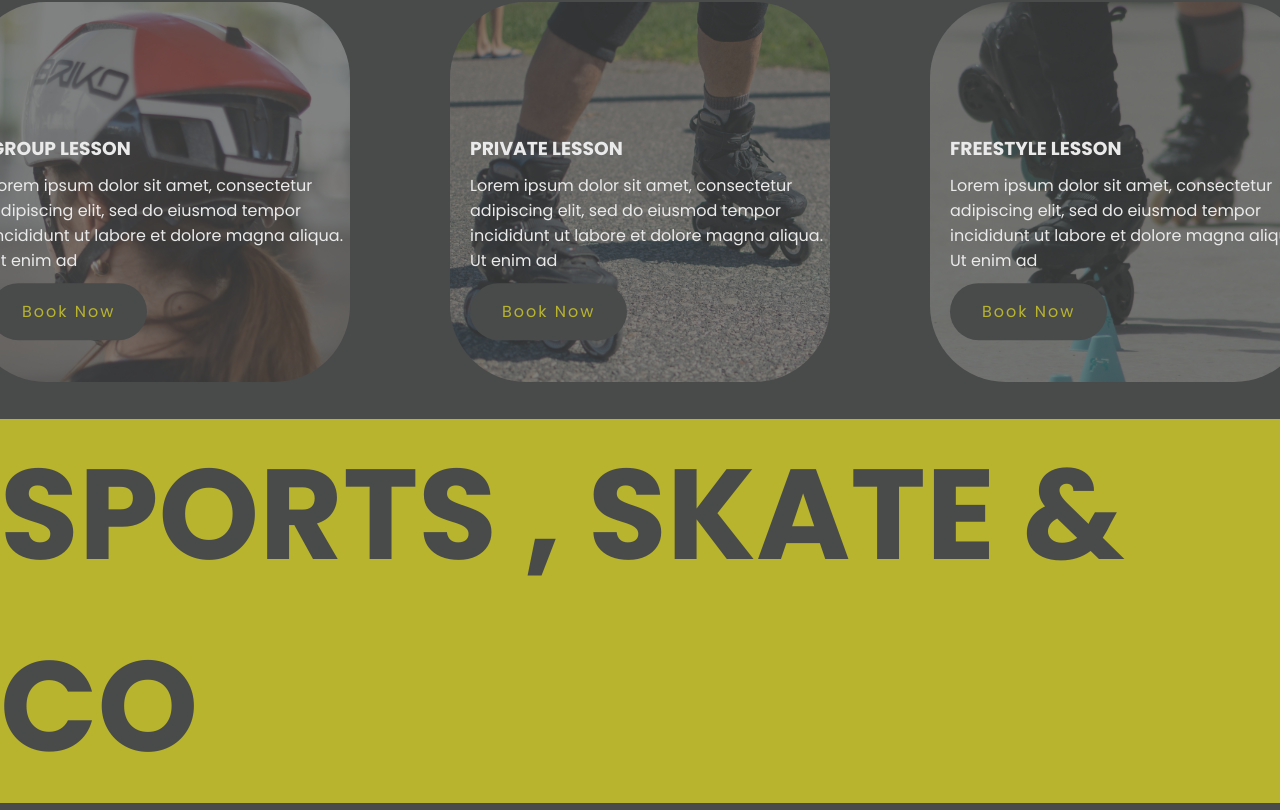
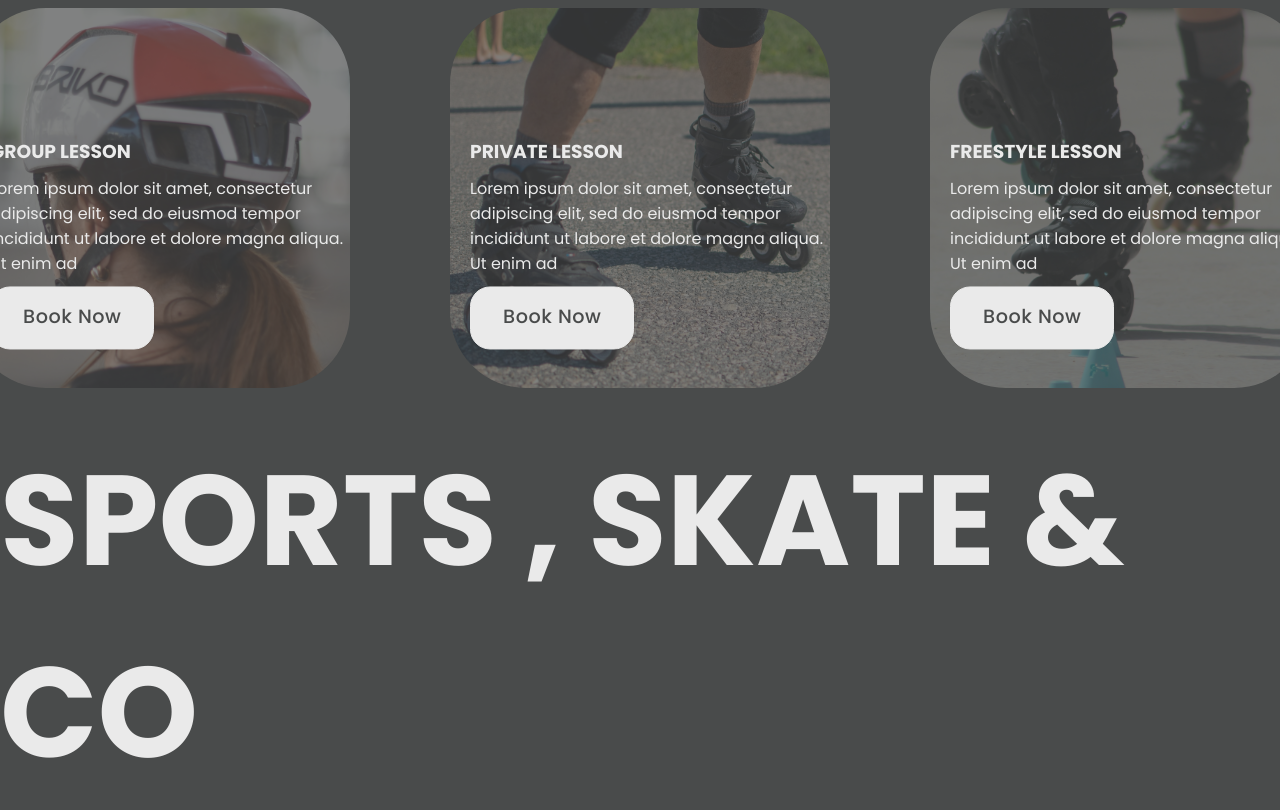
Before and after one commit to garytann/four-wheels-app-react, a React (Create React App) app in the folder my-app/: page / in a window 1280 px wide. Shown: the part 1670-2480 px from the top of the page. Built offline with nearby package versions, Linux system fonts and the light colour scheme.

Commit message:
some code refactoring

```diff
--- a/my-app/src/Styles/pricing.module.css
+++ b/my-app/src/Styles/pricing.module.css
@@ -105,7 +105,7 @@
     font-weight: 300;
     background-color: var(--mainColor);
     border: none;
-    border-radius: 35px;
+    border-radius: 20px;
     cursor: pointer;
     transition: background-color 0.3s ease;
     letter-spacing :2px;
@@ -143,7 +143,7 @@
     }
 
     .priceBtn{
-        padding: 0.5rem 1rem;
+        padding: 1rem 1rem;
         font-size: 0.8rem;
     }
 
@@ -153,12 +153,14 @@
 
     .priceBox{
         width: 400px;
+        height: 700px;
     }
 }
 
 @media screen and (max-width: 600px){
     .priceBox{
         width: 400px;
+        height: 700px;
     }
 
     .priceContainer{
@@ -175,7 +177,7 @@
     }
 
     .priceBtn{
-        padding: 0.5rem 1rem;
+        padding: 1rem 1rem;
         font-size: 0.8rem;
     }
 
--- a/my-app/src/Styles/quote.module.css
+++ b/my-app/src/Styles/quote.module.css
@@ -8,13 +8,13 @@
 }
 
 .quoteContainer{
-    background-color: var(--goldColor);
+    background-color: var(--mainColor);
     display: flex;
     justify-content: center;
     align-items: center;
     gap: 5px;
     flex-direction: row;
-    color: var(--mainColor);
+    color: var(--secondaryColor);
 
 }
 
--- a/my-app/src/components/About.js
+++ b/my-app/src/components/About.js
@@ -4,7 +4,39 @@ import privateImg from "../assets/images/private.jpg"
 import freestyleImg from "../assets/images/freestyle.jpg"
 import {Link} from "react-router-dom";
 
+import Button from '@mui/material/Button';
+import { styled } from '@mui/material/styles';
+import useMediaQuery from '@mui/material/useMediaQuery';
+
 function About() {
+
+    const isMobile = useMediaQuery('@media (max-width:768px)');
+
+    const BootstrapButton = styled(Button)({
+        boxShadow: 'none',
+        textTransform: 'none',
+        color:'#494b4b',
+        fontSize: isMobile ? '1rem' : '1.2rem', // Reduce the font size on mobile
+        padding: isMobile ? '1rem 1rem' : '1rem 2rem', // Reduce the padding on mobile
+        border: '1px solid',
+        borderRadius:'20px',
+        lineHeight: 1.5,
+        backgroundColor: '#EAEAEA',
+        borderColor: '#EAEAEA',
+        '&:hover': {
+            backgroundColor: '#B8B42D',
+            borderColor: '#B8B42D',
+            boxShadow: 'none',
+        },
+        '&:active': {
+            boxShadow: 'none',
+            backgroundColor: '#B8B42D',
+            borderColor: '#B8B42D',
+        },
+        '&:focus': {
+            boxShadow: '0 0 0 0.2rem rgba(0,123,255,.5)',
+        },
+    });
   return (
       <>
           <div className={styles.container}>
@@ -20,9 +52,9 @@ function About() {
                       </p>
                   </div>
 
-                  <button className={styles.aboutButton}>
+                  <BootstrapButton>
                       <Link to="/about">Learn More</Link>
-                  </button>
+                  </BootstrapButton>
               </div>
 
               <div className={styles.programContainer}>
@@ -35,9 +67,9 @@ function About() {
                                   <h3>GROUP LESSON</h3>
                                   <p>Lorem ipsum dolor sit amet, consectetur adipiscing elit, sed do eiusmod tempor
                                       incididunt ut labore et dolore magna aliqua. Ut enim ad </p>
-                                  <button className={styles.imageButton}>
+                                  <BootstrapButton className={styles.imageButton}>
                                       <Link to="/bookings">Book Now</Link>
-                                  </button>
+                                  </BootstrapButton>
                               </div>
                           </div>
                           <div className={styles.imageContainer}>
@@ -46,9 +78,9 @@ function About() {
                                   <h3>PRIVATE LESSON</h3>
                                   <p>Lorem ipsum dolor sit amet, consectetur adipiscing elit, sed do eiusmod tempor
                                       incididunt ut labore et dolore magna aliqua. Ut enim ad </p>
-                                  <button className={styles.imageButton}>
+                                  <BootstrapButton className={styles.imageButton}>
                                       <Link to="/bookings">Book Now</Link>
-                                  </button>
+                                  </BootstrapButton>
                               </div>
                           </div>
                           <div className={styles.imageContainer}>
@@ -57,9 +89,9 @@ function About() {
                                   <h3>FREESTYLE LESSON</h3>
                                   <p>Lorem ipsum dolor sit amet, consectetur adipiscing elit, sed do eiusmod tempor
                                       incididunt ut labore et dolore magna aliqua. Ut enim ad </p>
-                                  <button className={styles.imageButton}>
+                                  <BootstrapButton className={styles.imageButton}>
                                       <Link to="/bookings">Book Now</Link>
-                                  </button>
+                                  </BootstrapButton>
                               </div>
                           </div>
                       </div>
@@ -67,30 +99,6 @@ function About() {
               </div>
           </div>
       </>
-      // <div className={styles.aboutContainer}>
-      //     <div className={styles.itemContainer}>
-      //         <div className={styles.headers}>
-      //             <p className={styles.aboutText}>About Us</p>
-      //             <h2 className={styles.title}>
-      //                 Individual & Group Coaching
-      //             </h2>
-      //         </div>
-      //         <p className={styles.text}>
-      //             We offer individual and group coaching for all ages and levels. Our experienced coaches will help you to improve your skills and reach your goals.
-    //             We want our students to feel awesome and unique but at the same time, safe while learning!
-    //         </p>
-    //
-    //         <div className={styles.buttons}>
-    //             <button className={styles.button}>
-    //                 Lessons & Programs
-    //             </button>
-    //             <button className={styles.button}>
-    //                 Our coaches
-    //             </button>
-    //         </div>
-    //     </div>
-    //     <img className={styles.image} src={about} alt="About Us"/>
-    // </div>
   );
 }
 
--- a/my-app/src/components/Form.js
+++ b/my-app/src/components/Form.js
@@ -14,8 +14,7 @@ function Form({ open, handleClose, data, handleShowAlert}) {
     const [email, setEmail] = useState('');
     const [pax, setPax] = useState('');
 
-    const isMobile = useMediaQuery('(max-width:600px)');
-
+    const isMobile = useMediaQuery('@media (max-width:768px)');
     const boxStyle = {
         position: 'absolute',
         top: '50%',
--- a/my-app/src/components/Hero.js
+++ b/my-app/src/components/Hero.js
@@ -18,17 +18,17 @@ function Hero() {
             opacity: 1;
           }
         `;
-    const isMobile = useMediaQuery('(max-width:768px)');
+    const isMobile = useMediaQuery('@media (max-width:768px)');
 
     const BootstrapButton = styled(Button)({
         animation: `${swipeUp} 1s ease-in-out`,
         boxShadow: 'none',
         textTransform: 'none',
         color:'#EAEAEA',
-        fontSize: isMobile ? '1rem' : '2rem', // Reduce the font size on mobile
+        fontSize: isMobile ? '1.5rem' : '3rem', // Reduce the font size on mobile
         padding: isMobile ? '1rem 1rem' : '1rem 2rem', // Reduce the padding on mobile
         border: '1px solid',
-        borderRadius:'35px',
+        borderRadius:'20px',
         lineHeight: 1.5,
         backgroundColor: '#32373B',
         borderColor: '#494b4b',
@@ -46,8 +46,8 @@ function Hero() {
             '"Segoe UI Symbol"',
         ].join(','),
         '&:hover': {
-            backgroundColor: '#494b4b',
-            borderColor: '#494b4b',
+            backgroundColor: '#B8B42D',
+            borderColor: '#B8B42D',
             boxShadow: 'none',
         },
         '&:active': {
@@ -72,9 +72,6 @@ function Hero() {
           <BootstrapButton variant="contained">
               <Link to="/bookings">SKATES UP</Link>
           </BootstrapButton>
-          {/*<button className={styles.startButton}>*/}
-          {/*    SKATES UP*/}
-          {/*</button>*/}
       </div>
   );
 }
--- a/my-app/src/components/Navbar.js
+++ b/my-app/src/components/Navbar.js
@@ -2,14 +2,7 @@ import {FaBars, FaTimes} from "react-icons/fa";
 import {Link} from "react-router-dom";
 import {useRef} from "react";
 import styles from "../Styles/navbar.module.css"
-import { styled } from '@mui/material/styles';
-import AppBar from '@mui/material/AppBar';
 
-const StickyAppBar = styled(AppBar)({
-    position: 'sticky', // or 'fixed' if you want it to never move from the top
-    top: 0, // Ensures it sticks to the top of the viewport
-    zIndex: 1100, // The AppBar component uses a default z-index of 1100, ensure it's on top of other content
-});
 function Navbar() {
 
     const navRef = useRef()
--- a/my-app/src/components/Quote.js
+++ b/my-app/src/components/Quote.js
@@ -12,8 +12,8 @@ function Quote (props){
     }, []);
     return (
         <>
-            <div ref={quoteContainerRef} className={styles.quoteContainer}>
-                <h1 className={styles.quote}>{props.quote}</h1>
+            <div className={styles.quoteContainer}>
+                <h1 ref={quoteContainerRef} className={styles.quote}>{props.quote}</h1>
             </div>
         </>
     );
--- a/my-app/src/components/Services.js
+++ b/my-app/src/components/Services.js
@@ -11,8 +11,7 @@ import {Snackbar, Alert} from "@mui/material";
 
 function Services(props){
 
-    const isMobile = useMediaQuery('(max-width:768px)');
-
+    const isMobile = useMediaQuery('@media (max-width:768px)');
     const [selected, setSelected] = useState("GROUP"); // Default selection
 
     const [currentItem, setCurrentItem] = useState({});
```
